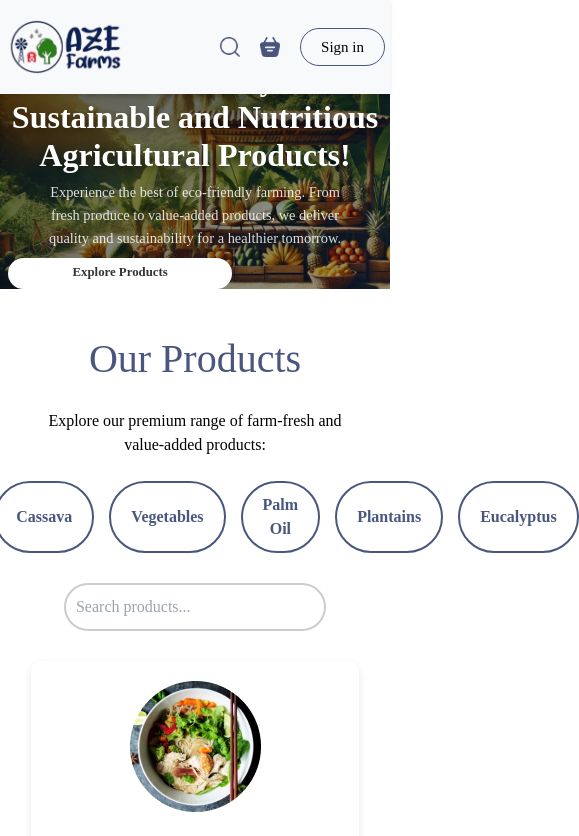
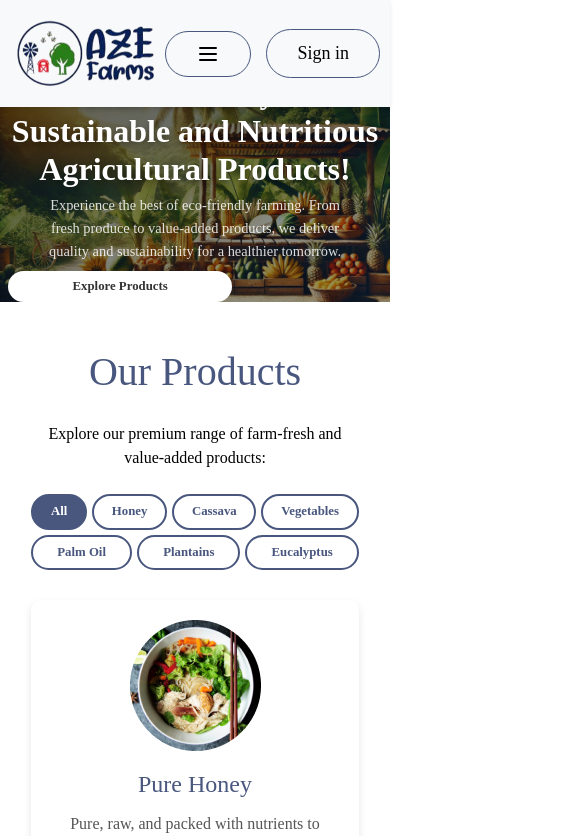
Before and after one commit to Agafina/azefarmz, a React (Create React App) app in the folder frontend/: page / in a window 390 px wide. Shown: the top 836 px of the page, 579 px wide, since content can reach past the window. Built offline with nearby package versions, Linux system fonts and the light colour scheme.

Commit message:
responsiveness

```diff
--- a/frontend/src/components/Footer/Footer.css
+++ b/frontend/src/components/Footer/Footer.css
@@ -20,16 +20,6 @@
   transition: color 0.3s;
 }
 
-.footer-content ul li a:hover,
-.footer-content-right ul li a:hover {
-  color: tomato;
-}
-
-.footer-content-right ul li a {
-  display: flex;
-  gap: 0.5rem;
-}
-
 .footer-content-left,
 .footer-content-right,
 .footer-content-center {
@@ -39,16 +29,19 @@
   gap: 20px;
 }
 
-.footer-content-left li,
-.footer-content-right li,
-.footer-content-center li {
+.footer-content ul li {
   list-style: none;
   margin-bottom: 10px;
 }
 
-.footer-content-right h2,
-.footer-content-center h2 {
-  color: white;
+.footer-content ul li a {
+  color: #d9d9d9;
+  text-decoration: none;
+  transition: color 0.3s;
+}
+
+.footer-content ul li a:hover {
+  color: #36bc36;
 }
 
 .footer-social-icons ul {
@@ -59,7 +52,6 @@
 
 .footer-social-icons a {
   width: 40px;
-  margin-right: 15px;
   cursor: pointer;
   transition: transform 0.3s;
 }
@@ -71,3 +63,65 @@
   background-color: gray;
   border: none;
 }
+
+.footer-content-right h2,
+.footer-content-center h2 {
+  color: white;
+}
+
+.footer-content-right ul li a {
+  display: flex;
+  align-items: center;
+  gap: 0.5rem;
+}
+
+.footer-content-left img {
+  max-width: 200px;
+  margin-bottom: 10px;
+}
+
+.footer p {
+  text-align: center;
+}
+
+@media (max-width: 768px) {
+  .footer-content {
+    display: flex;
+    flex-direction: column;
+    gap: 40px;
+  }
+
+  .footer-content-left img {
+    max-width: 150px;
+  }
+
+  .footer-content-left p {
+    text-align: justify;
+  }
+
+  .footer-social-icons ul {
+    justify-content: center;
+  }
+}
+
+@media (max-width: 480px) {
+  .footer-content {
+    gap: 30px;
+  }
+
+  .footer-content-left p {
+    font-size: 0.9rem;
+  }
+
+  .footer-content-right ul li a {
+    font-size: 0.9rem;
+  }
+
+  .footer-social-icons a {
+    width: 30px;
+  }
+
+  .footer hr {
+    margin: 10px 0;
+  }
+}
--- a/frontend/src/components/Footer/Footer.jsx
+++ b/frontend/src/components/Footer/Footer.jsx
@@ -1,7 +1,7 @@
 import React from "react";
 import "./Footer.css";
 import { socialMediaLinks, contact, footerLinks } from "../../assets/data";
-import { Phone, Mail, MapPin } from "lucide-react";
+import { assets } from "../../assets/assets";
 
 function Footer() {
   return (
@@ -9,7 +9,7 @@ function Footer() {
       <div className="footer-content">
         {/* Left Section */}
         <div className="footer-content-left">
-          <img src="/path/to/logo.png" alt="Aze Farms Logo" />
+          <img src={assets.logo} alt="Aze Farms Logo" />
           <p>
             At Aze Farms, we are committed to sustainable and eco-friendly
             agriculture. Our mission is to deliver fresh and nutritious farm
@@ -54,7 +54,7 @@ function Footer() {
             {contact.map((item) => (
               <li key={item.type}>
                 <a href={item.link} target="_blank" rel="noopener noreferrer">
-                  {item.icon} <span>{item.value}</span>
+                  {item.icon} {item.value}
                 </a>
               </li>
             ))}
--- a/frontend/src/components/Navbar/Navbar.css
+++ b/frontend/src/components/Navbar/Navbar.css
@@ -1,45 +1,13 @@
 .navbar {
-  padding: 20px 5px;
+  padding: 20px 10px;
   display: flex;
   justify-content: space-between;
   align-items: center;
   position: sticky;
   top: 0;
-  background-color: #f8f9fa; /* Light background color for the navbar */
-  box-shadow: 0 2px 4px rgba(0, 0, 0, 0.1); /* Subtle shadow for depth */
+  background-color: #f8f9fa;
+  box-shadow: 0 2px 4px rgba(0, 0, 0, 0.1);
   z-index: 1000;
-}
-
-.navbar .logo {
-  width: 150px;
-}
-
-.navbar .navbar-menu {
-  display: flex;
-  list-style: none;
-  font-size: 18px;
-  gap: 20px;
-  color: #49577e;
-}
-
-.navbar .navbar-menu li {
-  position: relative;
-  cursor: pointer;
-  padding: 5px 10px;
-  border-radius: 5px;
-  transition: all 0.3s ease;
-}
-
-.navbar .navbar-menu li:hover {
-  background-color: #36bc36;
-  color: white;
-  transform: scale(1.05); /* Slightly enlarge on hover */
-}
-
-.navbar .navbar-right {
-  display: flex;
-  gap: 40px;
-  align-items: center;
 }
 
 .navbar button {
@@ -59,23 +27,96 @@
   border: none;
 }
 
-.navbar .active {
-  padding-bottom: 2px;
-  /* border-bottom: 2px solid #49557e; */
+.navbar .logo {
+  width: 150px;
 }
 
-.navbar-search-icon {
+.menu-toggle {
+  display: none;
+  background: none;
+  border: none;
+  cursor: pointer;
+}
+
+.navbar-menu {
+  display: flex;
+  list-style: none;
+  gap: 20px;
+}
+
+.navbar-menu li {
+  position: relative;
+  cursor: pointer;
+  padding: 5px 10px;
+  border-radius: 5px;
+  transition: all 0.3s ease;
+}
+
+.navbar-menu li:hover {
+  background-color: #36bc36;
+  color: white;
+}
+
+.navbar-menu.open {
+  display: flex;
+  flex-direction: column;
+  gap: 10px;
+  position: absolute;
+  top: 70px;
+  left: 0;
+  background: white;
+  width: 100%;
+  padding: 10px;
+  box-shadow: 0 4px 6px rgba(0, 0, 0, 0.1);
+}
+
+.navbar-right {
+  display: flex;
+  align-items: center;
+  gap: 20px;
+}
+
+.search-bar {
+  position: relative;
+  display: flex;
+  align-items: center;
+}
+
+.search-bar input {
+  padding: 5px 10px;
+  border: 1px solid #ccc;
+  border-radius: 5px;
+  outline: none;
+  width: 180px;
+}
+
+.search-bar .search-icon {
+  position: absolute;
+  right: 10px;
+  color: #ccc;
+  cursor: pointer;
+}
+
+.navbar-cart {
   position: relative;
 }
 
-.navbar-search-icon .dot {
-  min-width: 10px;
-  min-height: 10px;
-  background: tomato;
-  border-radius: 5px;
+.navbar-cart .dot {
   position: absolute;
   top: -8px;
   right: -8px;
+  width: 20px;
+  height: 20px;
+  background: #36bc36;
+  border-radius: 50%;
+  color: #fff;
+  font-size: 12px;
+  font-weight: bold;
+  display: grid;
+  place-items: center;
+  border-radius: 50%;
+  border: 2px solid #fff;
+  box-shadow: 0 2px 4px rgba(0, 0, 0, 0.2);
 }
 
 .navbar-profile {
@@ -83,80 +124,44 @@
 }
 
 .nav-profile-dropdown {
+  display: none;
   position: absolute;
-  display: none;
+  top: 40px;
   right: 0;
-  z-index: 1;
+  background: white;
+  border: 1px solid #ccc;
+  padding: 10px;
+  border-radius: 5px;
+  list-style: none;
+  z-index: 100;
 }
 
 .navbar-profile:hover .nav-profile-dropdown {
-  display: flex;
-  flex-direction: column;
-  gap: 10px;
-  background-color: #fff2ef;
-  padding: 12px 25px;
-  border-radius: 4px;
-  border: 1px solid tomato;
-  outline: 2px solid white;
-  list-style: none;
+  display: block;
 }
 
-.nav-profile-dropdown li {
-  display: flex;
-  align-items: center;
-  gap: 10px;
-  cursor: pointer;
-}
+@media (max-width: 768px) {
+  .menu-toggle {
+    display: block;
+  }
 
-.nav-profile-dropdown img {
-  width: 20px;
-}
+  .search-bar {
+    display: none;
+  }
 
-.nav-profile-dropdown li:hover {
-  color: tomato;
-}
+  .navbar-menu {
+    display: none;
+  }
 
-@media (max-width: 1050px) {
-  .navbar .logo {
-    width: 140px;
+  .navbar-menu.open {
+    display: flex;
   }
-  .navbar .navbar-menu {
-    gap: 20px;
-    font-size: 17px;
+
+  .navbar-right {
+    gap: 10px;
   }
-  .navbar-right {
-    gap: 30px;
-  }
-  .navbar-right img {
-    width: 22px;
-  }
-  .navbar-right button {
-    padding: 8px 25px;
+
+  .search-bar input {
+    width: 120px;
   }
 }
-
-@media (max-width: 900px) {
-  .navbar .logo {
-    width: 120px;
-  }
-  .navbar .navbar-menu {
-    gap: 15px;
-    font-size: 16px;
-  }
-  .navbar .navbar-right {
-    gap: 20px;
-  }
-  .navbar .navbar-right img {
-    width: 20px;
-  }
-  .navbar .navbar-right button {
-    padding: 7px 20px;
-    font-size: 15px;
-  }
-}
-
-@media (max-width: 750px) {
-  .navbar .navbar-menu {
-    display: none;
-  }
-}
--- a/frontend/src/components/Navbar/Navbar.jsx
+++ b/frontend/src/components/Navbar/Navbar.jsx
@@ -4,10 +4,12 @@ import { assets } from "../../assets/assets";
 import { Link, useNavigate } from "react-router-dom";
 import { StoreContext } from "../../context/StoreContext";
 import { navbarItems } from "../../assets/data";
+import { Search, ShoppingCart, Menu, X } from "lucide-react";
 
 const Navbar = ({ setShowLogin }) => {
   const [menu, setMenu] = useState("home");
-  const { getTotalCartAmount, token, setToken } = useContext(StoreContext);
+  const [isMenuOpen, setIsMenuOpen] = useState(false);
+  const { getTotalItemCount, token, setToken } = useContext(StoreContext);
   const navigate = useNavigate();
 
   const logout = () => {
@@ -21,7 +23,13 @@ const Navbar = ({ setShowLogin }) => {
       <Link to="/">
         <img src={assets.logo} className="logo" alt="Aze Farms Logo" />
       </Link>
-      <ul className="navbar-menu">
+      <button
+        className="menu-toggle"
+        onClick={() => setIsMenuOpen(!isMenuOpen)}
+      >
+        {isMenuOpen ? <X size={24} /> : <Menu size={24} />}
+      </button>
+      <ul className={`navbar-menu ${isMenuOpen ? "open" : ""}`}>
         {navbarItems.map((item) => (
           <li key={item.id}>
             {item.external ? (
@@ -45,12 +53,19 @@ const Navbar = ({ setShowLogin }) => {
         ))}
       </ul>
       <div className="navbar-right">
-        <img src={assets.search_icon} alt="Search" />
-        <div className="navbar-search-icon">
-          <Link to="/cart">
-            <img src={assets.basket_icon} alt="Cart" />
-          </Link>
-          <div className={getTotalCartAmount() === 0 ? "" : "dot"}></div>
+        <div className="search-bar">
+          <input type="text" placeholder="Search..." />
+          <Search size={20} className="search-icon" />
+        </div>
+        <div className="navbar-cart">
+          {getTotalItemCount() > 0 && (
+            <>
+              <Link to="/cart">
+                <ShoppingCart size={24} />
+              </Link>
+              <div className="dot">{getTotalItemCount()}</div>
+            </>
+          )}
         </div>
         {!token ? (
           <button onClick={() => setShowLogin(true)}>Sign in</button>
--- a/frontend/src/components/Products/Products.css
+++ b/frontend/src/components/Products/Products.css
@@ -11,15 +11,18 @@
 
 .categories {
   display: flex;
+  flex-wrap: wrap;
   justify-content: center;
-  gap: 15px;
+  gap: 10px;
   margin-bottom: 30px;
 }
 
 .categories button {
-  padding: 10px 20px;
+  padding: 8px 15px;
   border: 2px solid #49577e;
   border-radius: 50px;
+  flex: 1 1 auto;
+  max-width: 150px;
   background-color: transparent;
   color: #49577e;
   font-weight: 600;
@@ -159,4 +162,11 @@
   .search-bar input {
     width: 80%;
   }
+  .categories {
+    gap: 5px;
+  }
+  .categories button {
+    padding: 6px 12px;
+    font-size: 0.8rem;
+  }
 }
--- a/frontend/src/context/StoreContext.js
+++ b/frontend/src/context/StoreContext.js
@@ -1,4 +1,4 @@
-import { createContext, useEffect, useState } from "react";
+import { createContext, useState } from "react";
 
 export const StoreContext = createContext(null);
 
```
